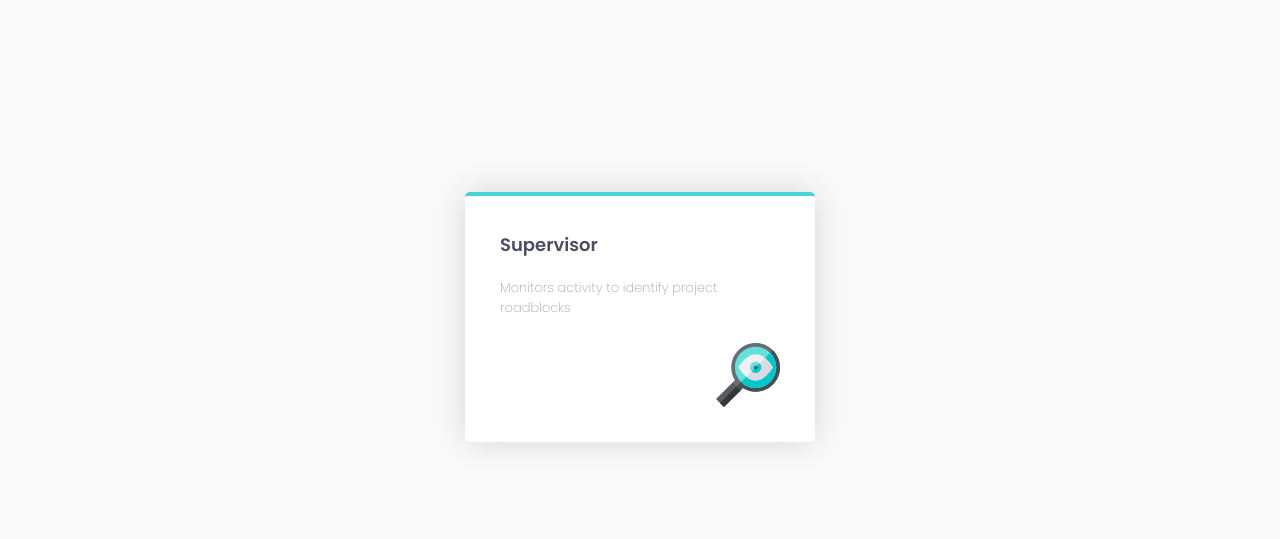
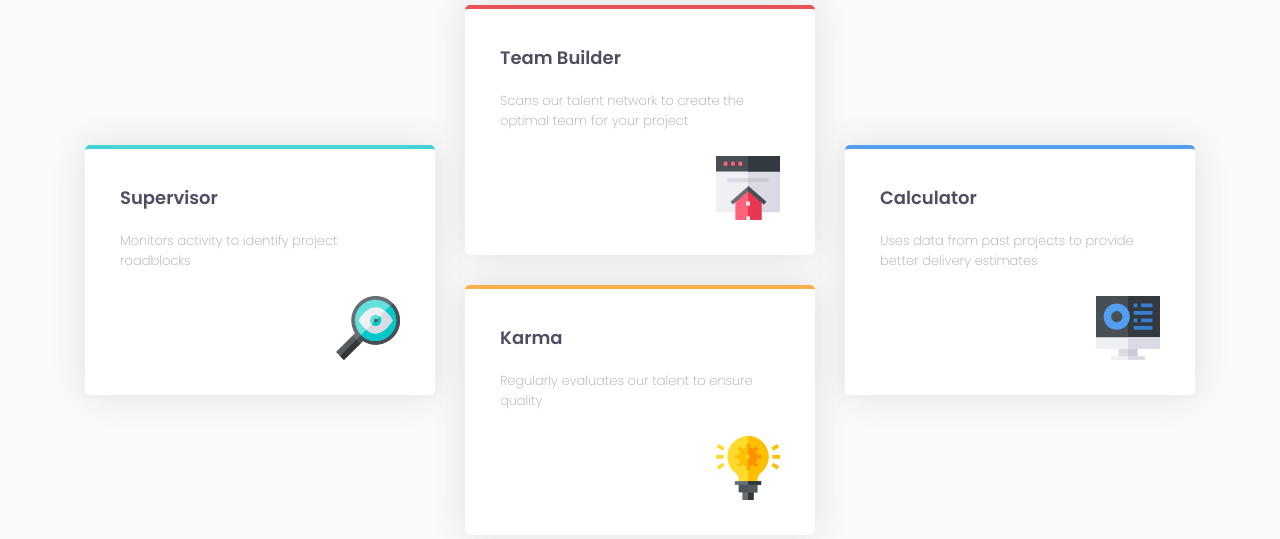
Before and after one commit to PA-frontend-mentor/challenge-08, a plain HTML site: page index.html in a window 1280 px wide. Shown: the part 261-800 px from the top of the page. Drawn offline with Linux system fonts and the light colour scheme.

Commit message:
[ADD] switched to grid

```diff
--- a/index.html
+++ b/index.html
@@ -50,6 +50,30 @@
             <img src="./images/icon-supervisor.svg" alt="supervisor" />
           </div>
         </div>
+
+        <div class="card">
+          <h1>Team Builder</h1>
+          <p>Scans our talent network to create the optimal team for your project</p>
+          <div class="icon">
+            <img src="./images/icon-team-builder.svg" alt="Team Builder" />
+          </div>
+        </div>
+
+        <div class="card">
+          <h1>Karma</h1>
+          <p>Regularly evaluates our talent to ensure quality</p>
+          <div class="icon">
+            <img src="./images/icon-karma.svg" alt="Karma" />
+          </div>
+        </div>
+
+        <div class="card">
+          <h1>Calculator</h1>
+          <p>Uses data from past projects to provide better delivery estimates</p>
+          <div class="icon">
+            <img src="./images/icon-calculator.svg" alt="Calculator" />
+          </div>
+        </div>
       </section>
     </main>
 
--- a/style.scss
+++ b/style.scss
@@ -28,6 +28,9 @@ body {
 
   main {
     height: 100%;
+    width: 100%;
+
+    padding-top: 100px;
 
     display: flex;
     flex-direction: column;
@@ -63,16 +66,16 @@ body {
     }
 
     .cards {
-      display: flex;
-      justify-content: center;
-      align-items: center;
+      flex: 1;
 
-      .middle-part {
-        display: flex;
-        flex-direction: column;
-        justify-content: center;
-        align-items: center;
-      }
+      display: grid;
+      grid-template-rows: repeat(2, 1fr);
+      grid-template-columns: repeat(3, 1fr);
+      grid-template-areas:
+        "card1 card2 card4"
+        "card1 card3 card4";
+      grid-row-gap: 30px;
+      grid-column-gap: 30px;
 
       .card {
         width: 350px;
@@ -83,7 +86,7 @@ body {
 
         background-color: white;
 
-        box-shadow: 0px 0px 34px rgba(0, 0, 0, 0.15);
+        box-shadow: 0px 0px 34px hsla(234, 12%, 34%, 0.15);
 
         padding: 35px;
         border-radius: 5px;
@@ -107,7 +110,27 @@ body {
         }
 
         &:nth-child(1) {
+          grid-area: card1;
+          align-self: center;
           border-top: 4px solid hsl(180, 62%, 55%);
+        }
+
+        &:nth-child(2) {
+          grid-area: card2;
+          align-self: end;
+          border-top: 4px solid hsl(0, 78%, 62%);
+        }
+
+        &:nth-child(3) {
+          grid-area: card3;
+          align-self: start;
+          border-top: 4px solid hsl(34, 97%, 64%);
+        }
+
+        &:nth-child(4) {
+          grid-area: card4;
+          align-self: center;
+          border-top: 4px solid hsl(212, 86%, 64%);
         }
       }
     }
```
Also changed, not shown: style.css, 1 other file.
